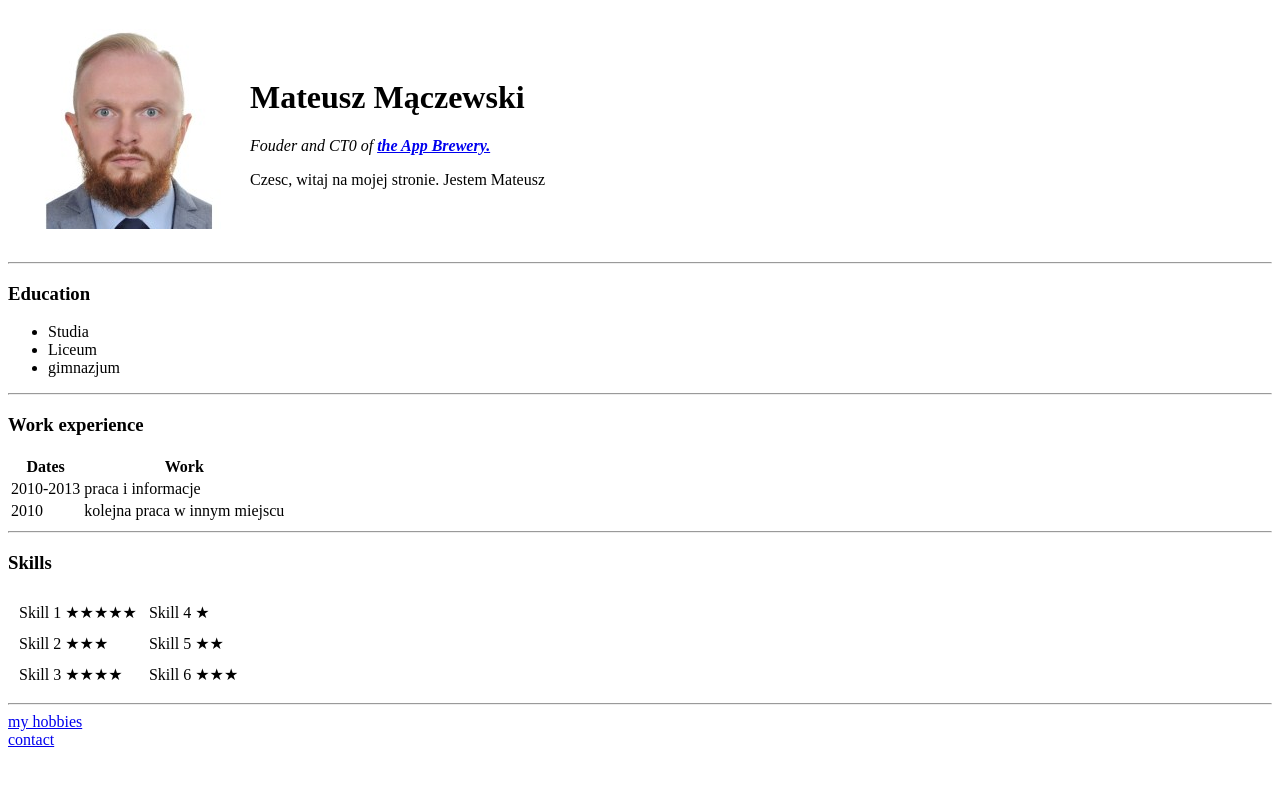
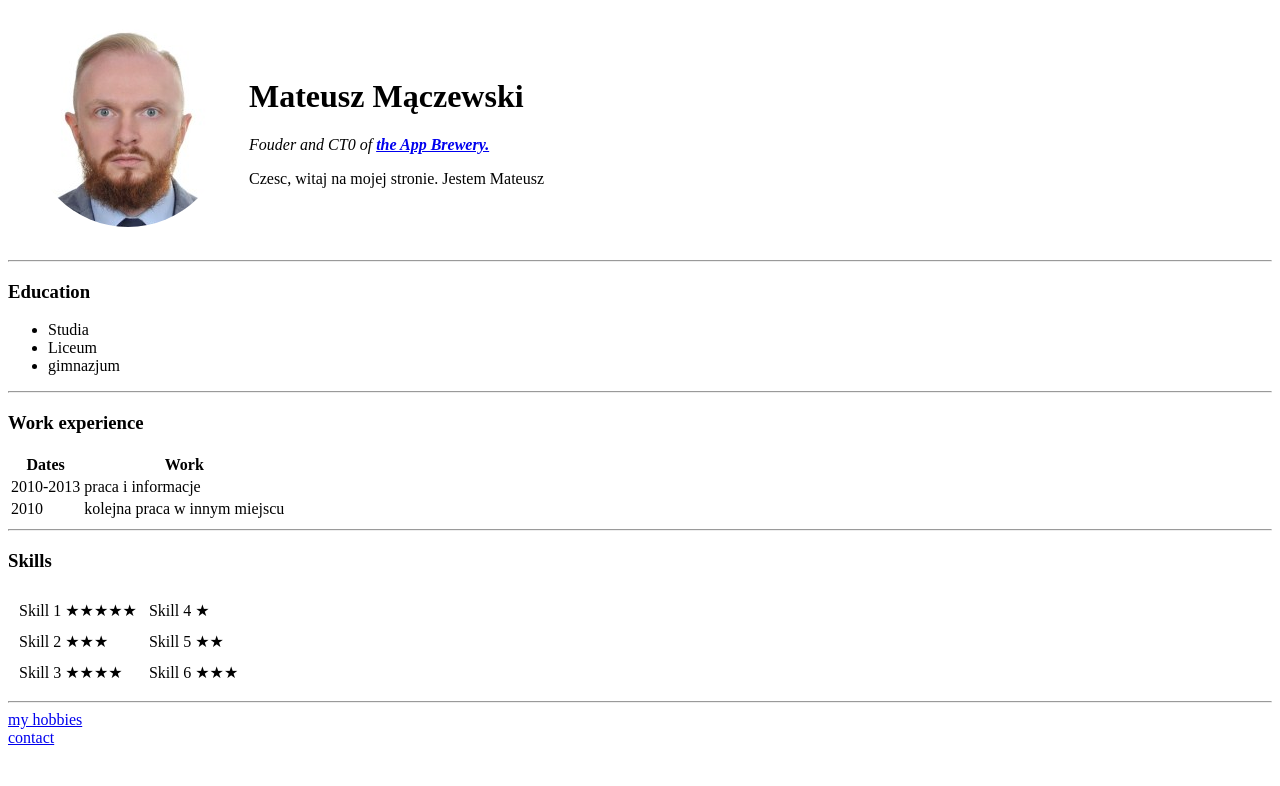
Before and after one commit to mattmm90/cv, a plain HTML site: page index.html in a window 1280 px wide. Drawn offline with Linux system fonts and the light colour scheme.

Commit message:
update photo

```diff
--- a/index.html
+++ b/index.html
@@ -9,7 +9,7 @@
 <body>
   <table cellspacing = "20">
     <tr>
-      <td><img src="images/1597519180192.jpg" alt="Matt"></td>
+      <td><img src="images/1597519180192.png" alt="Matt"></td>
       <td><h1>Mateusz Mączewski</h1>
       <p><em>Fouder and CT0 of <strong><a href = "http://www.wp.pl">the App Brewery.</a></strong></em></p>
       <p>Czesc, witaj na mojej stronie. Jestem Mateusz  </p>
```
Also changed, not shown: images/1597519180192.png (added).
